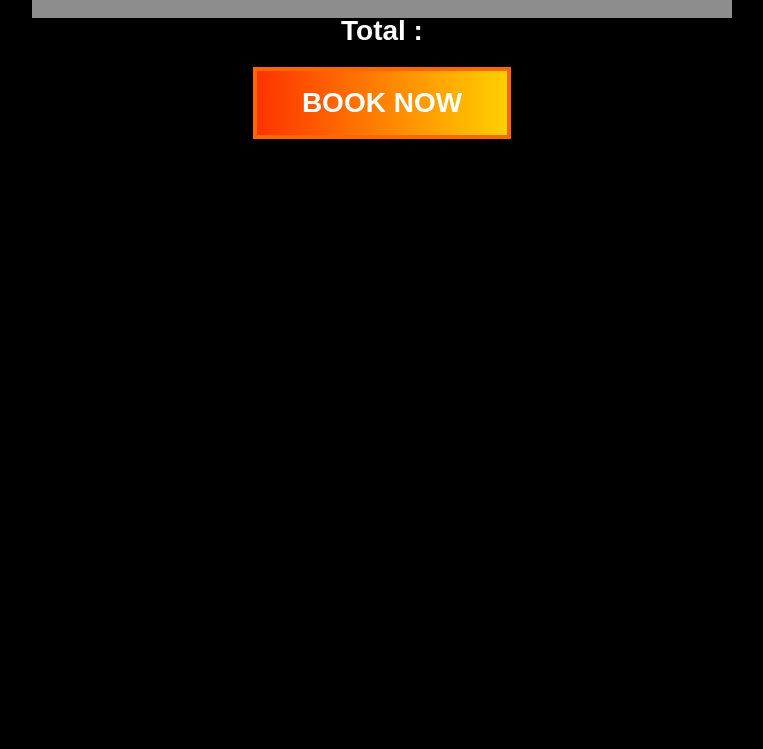
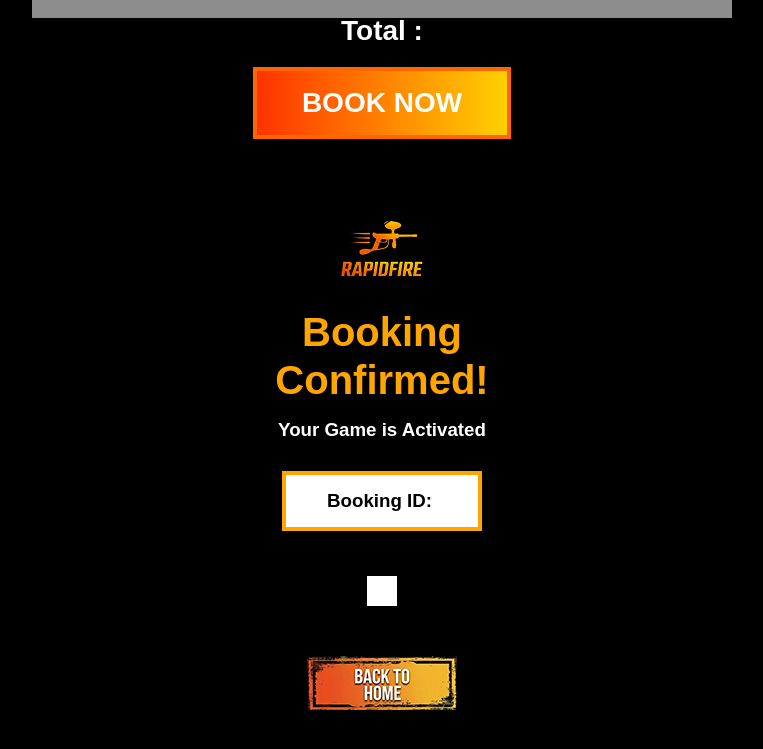
Before and after one commit to jmsbrockie/RapidFire, a plain HTML site: page root/index.html in a window 1280 px wide. Shown: the part 782-1531 px from the top of the page, without its empty margins (258-1021 px from the left). Before the commit the page ends 1061 px from the top, so only its background shows below. Drawn offline with nearby package versions, Linux system fonts and the light colour scheme; files whose address does not match are found by name.

Commit message:
Add booking confirmation screen with styles

```diff
--- a/root/index.html
+++ b/root/index.html
@@ -89,8 +89,113 @@
                   </form>
             </section>
 
-            <!-- COMFERATION SCREEN (James)-->
-            <section>
+            <!-- CONFIRMATION SCREEN (James)-->
+             <section id="booking-success">
+                <style>
+
+                    #booking-success {
+                        box-sizing: border-box;
+                        background-color: #000;
+                        font-family: 'Inter', sans-serif;
+                        padding: 40px 20px;
+                        min-height: 100vh;
+                        display: flex;
+                        flex-direction: column;
+                        align-items: center;
+                    }
+
+                    #booking-success .success-screen {
+                        display: flex;
+                        flex-direction: column;
+                        text-align: center;
+                        width: 100%;
+                    }
+
+                    #booking-success h1 {
+                        color: orange;
+                        margin: 10px 0;
+                        line-height: 1.2;
+                        font-size: 2.5rem;
+                    }
+
+                    #booking-success h3 {
+                        color: #fff;
+                        margin: 5px 0;
+                    }
+
+                    #booking-success .success-logo {
+                        display: flex;
+                        justify-content: center;
+                        margin-bottom: 20px;
+                    }
+
+                    #booking-success .success-logo img {
+                        max-width: 150px;
+                        height: auto;
+                    }
+
+                    #booking-success .book-ref {
+                        text-align: center;
+                        background: #fff;
+                        padding: 15px;
+                        margin: 25px auto;
+                        border: 4px solid orange;
+                        width: fit-content;
+                        min-width: 200px;
+                    }
+
+                    #booking-success .book-ref h3 {
+                        background-color: #fff;
+                        color: #000;
+                        display: inline;
+                        margin-right: 5px;
+                    }
+
+                    #booking-success #booking-id {
+                        font-weight: bold;
+                        font-size: 1.2rem;
+                        color: orange;
+                    }
+
+                    #booking-success #qrcode {
+                        margin: 20px auto;
+                        padding: 15px;
+                        background: #fff;
+                        display: inline-block;
+                    }
+
+                    #booking-success #qrcode img {
+                        display: block;
+                    }
+
+                    #booking-success .return-btn {
+                        margin-top: 30px;
+                    }
+
+                </style>
+
+
+                <div class="success-logo">
+                    <img src="img/Paintball gun logo2 1.png" alt="Logo">
+                </div>
+
+                <div class="success-screen">
+                    <h1>Booking<br>Confirmed!</h1>
+                    <h3>Your Game is Activated</h3>
+
+                    <div class="book-ref">
+                        <h3>Booking ID:</h3> <span id="booking-id"></span>
+                    </div>
+
+                    <div id="qrcode">
+                        <!-- QR code inserted here -->
+                    </div>
+
+                    <div class="return-btn" id="final-home-btn">
+                        <img src="img/backtohome.png" alt="Back to Home">
+                    </div>
+                </div>
+            </section>
 
         </main>
     </div>
```
